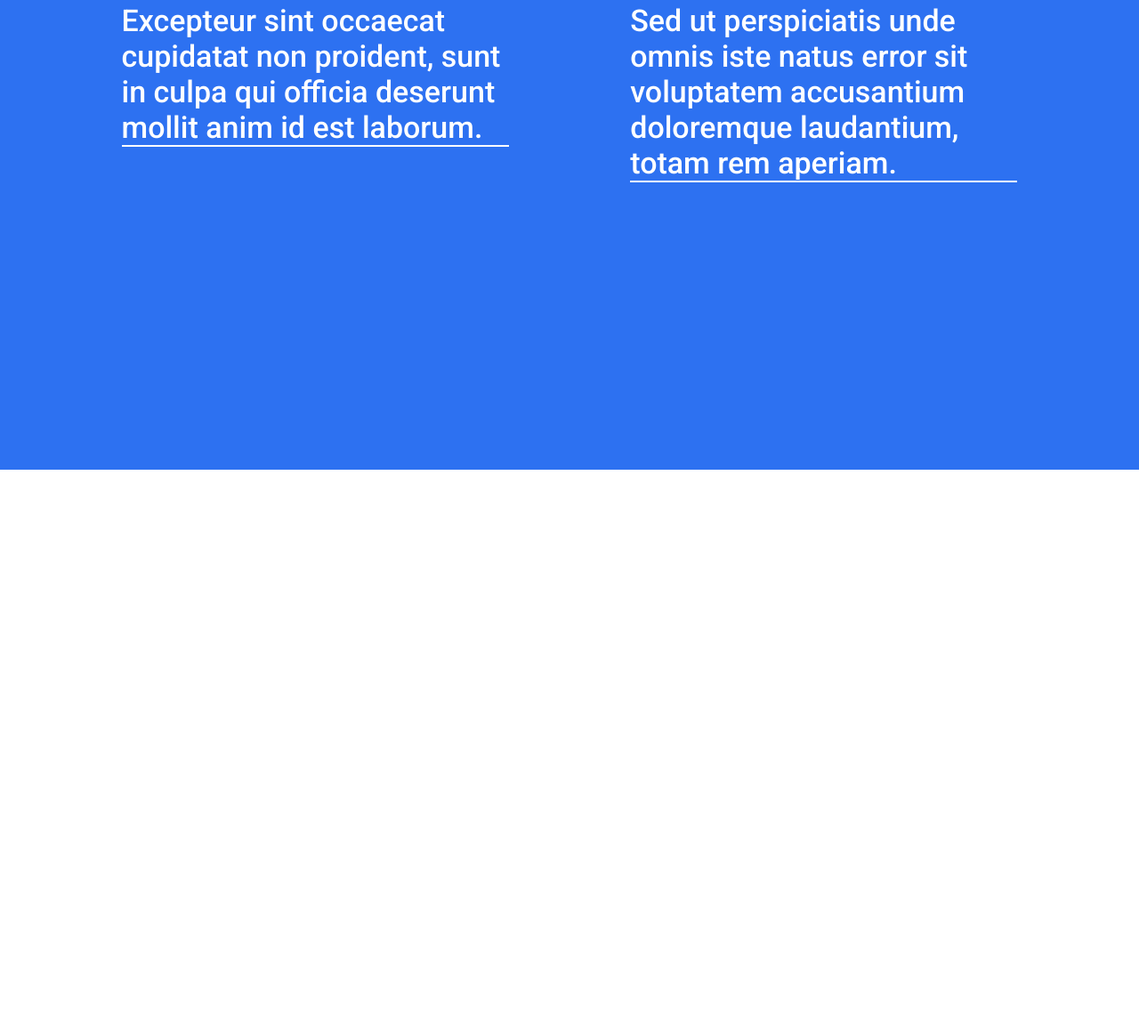
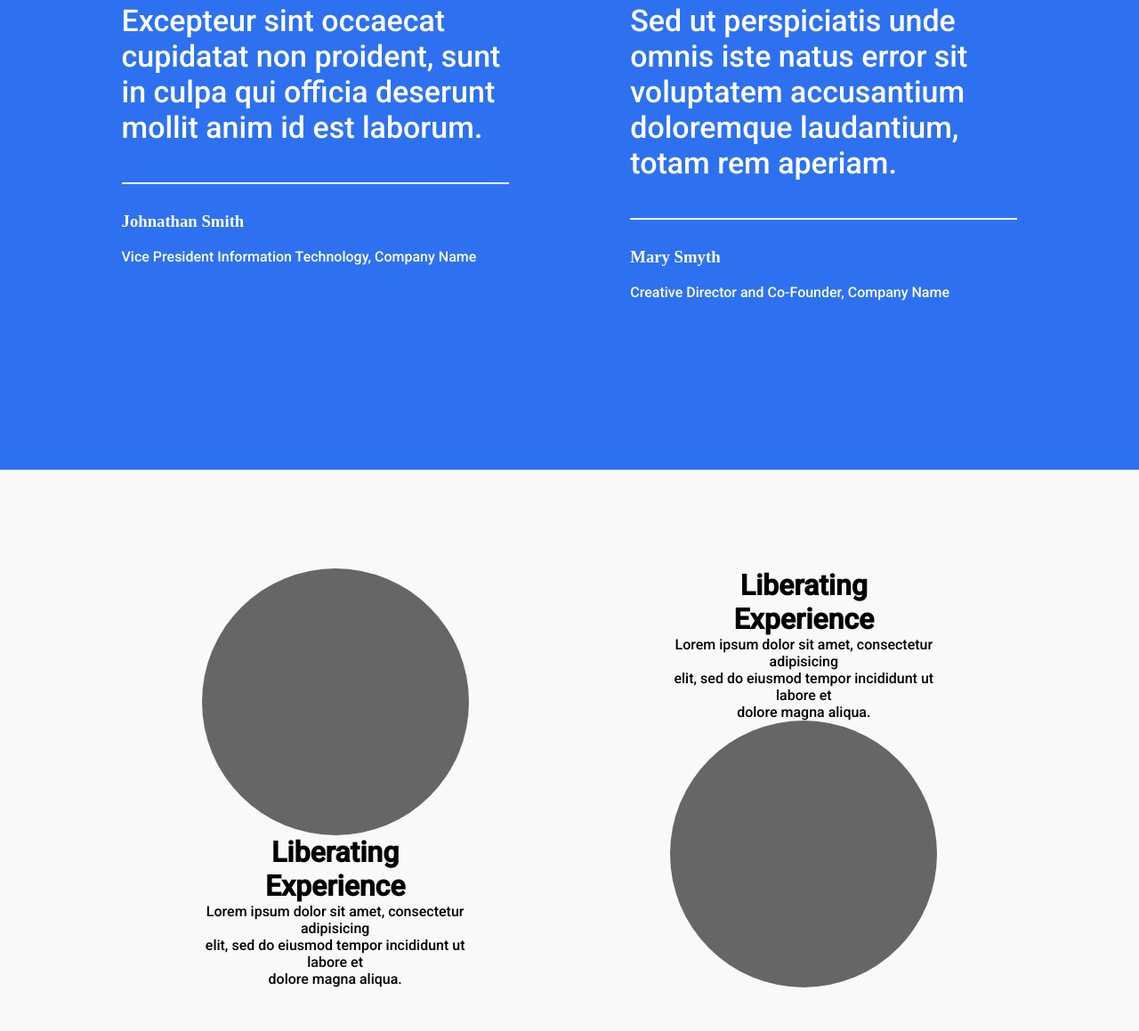
Before and after one commit to cv123760/asugradphotos, a plain HTML site: page index.html in a window 1280 px wide. Shown: the part 2343-3502 px from the top of the page at 89% size. Before the commit the page ends 2871 px from the top, so only its background shows below. Drawn offline with Linux system fonts and the light colour scheme.

Commit message:
add section 5

```diff
--- a/index.html
+++ b/index.html
@@ -141,8 +141,10 @@
 
                 <div class="horizontalLine"></div>
 
-                <h3></h3>
-                <p></p>
+                <div class="alingLeft">
+                    <h3>Johnathan Smith</h3>
+                    <p>Vice President Information Technology, Company Name</p>
+                </div>
             </div>
 
             <div class="description" >
@@ -150,14 +152,44 @@
 
                 <div class="horizontalLine"></div>
 
-                <h3></h3>
-                <p></p>
+                <div class="alingLeft">
+                    <h3>Mary Smyth</h3>
+                    <p>Creative Director and Co-Founder, Company Name</p>
+                </div>
             </div>
 
         </div>
 
     </div>
 
+    <div class="section5">
+
+        <div class="paragraph">
+            <div class="img"></div>
+            <div>
+                <h1>Liberating</h1>
+                <h1>Experience</h1>
+                <p>Lorem ipsum dolor sit amet, consectetur </p>
+                <p>adipisicing </p>
+                <p>elit, sed do eiusmod tempor incididunt ut </p>
+                <p>labore et </p>
+                <p>dolore magna aliqua. </p>
+            </div>
+        </div>
+        <div class="paragraph">
+            <div>
+                <h1>Liberating</h1>
+                <h1>Experience</h1>
+                <p>Lorem ipsum dolor sit amet, consectetur </p>
+                <p>adipisicing </p>
+                <p>elit, sed do eiusmod tempor incididunt ut </p>
+                <p>labore et </p>
+                <p>dolore magna aliqua. </p>
+            </div>
+            <div class="img"></div>
+        </div>
+    </div>
+
 
 </body>
 
--- a/styles.css
+++ b/styles.css
@@ -143,7 +143,7 @@ h3{
 
 .section4{
     background-color: #2D71F1;
-    height: 639px;
+    min-height: 639px;
     color: white;
     padding-top: 111.4px;
 }
@@ -156,9 +156,28 @@ h3{
 .horizontalLine{
     height: 0;
     border: 1px solid #FFFFFF;
+    margin-top: 42px;
+    margin-bottom: 31.2px;
 }
 
+.alingLeft p, .alingLeft h3 {
+    text-align: left;
+}
 
+.section5{
+    background-color: #F9F9F9;
+    min-height: 520px;
+    color: black;
+    padding-top: 111.4px;
+    display: flex;
+    justify-content: space-evenly;
+}
+
+.section5 .img{
+    height: 300px;
+    width: 300px;
+    margin: 0;
+}
 
 
 
```
